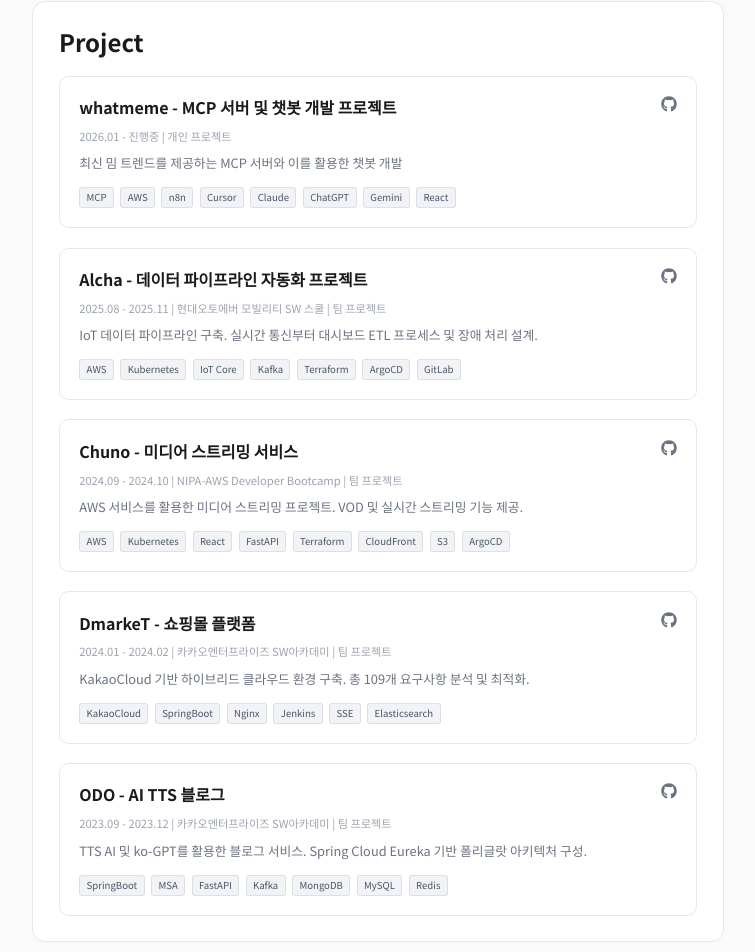
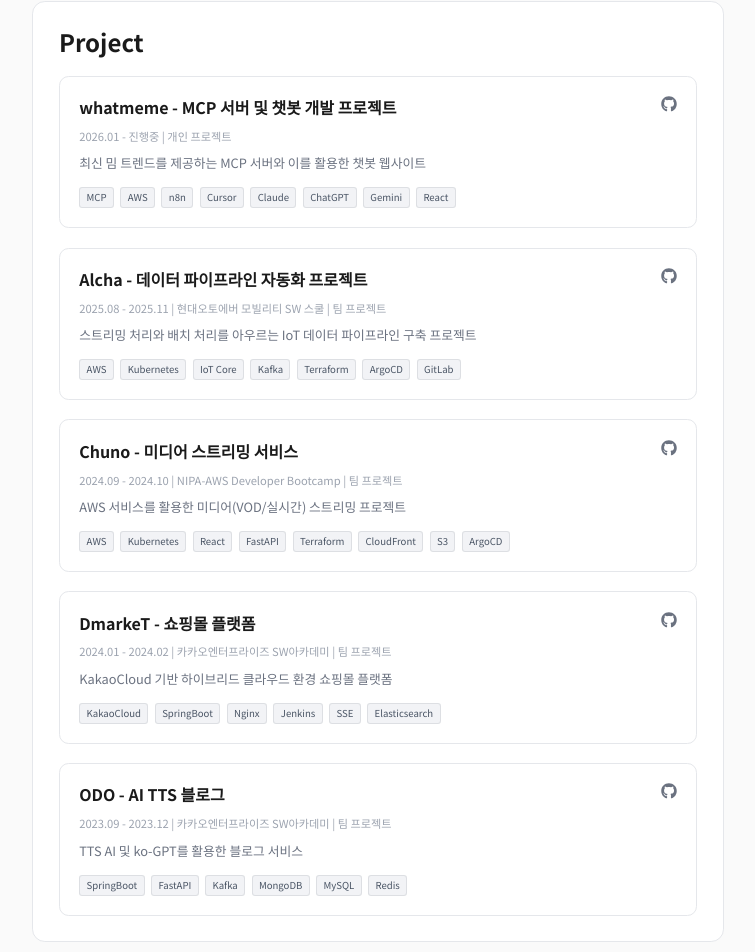
Before and after one commit to xxng1/xxng1-blog, a Next.js app: page /about in a window 1280 px wide. Shown: the part 1783-2735 px from the top of the page, without its empty margins (262-1017 px from the left). Built offline with nearby package versions, Linux system fonts and the light colour scheme.

Commit message:
chore: 프로젝트 설명 수정

```diff
--- a/src/components/projects-section.tsx
+++ b/src/components/projects-section.tsx
@@ -6,36 +6,36 @@ const projects = [
   {
     title: 'whatmeme - MCP 서버 및 챗봇 개발 프로젝트',
     period: '2026.01 - 진행중 | 개인 프로젝트',
-    description: '최신 밈 트렌드를 제공하는 MCP 서버와 이를 활용한 챗봇 개발',
+    description: '최신 밈 트렌드를 제공하는 MCP 서버와 이를 활용한 챗봇 웹사이트',
     techStack: ['MCP', 'AWS', 'n8n', 'Cursor', 'Claude', 'ChatGPT', 'Gemini', 'React'],
     githubUrl: 'https://github.com/whatmeme',
   },
   {
     title: 'Alcha - 데이터 파이프라인 자동화 프로젝트',
     period: '2025.08 - 2025.11 | 현대오토에버 모빌리티 SW 스쿨 | 팀 프로젝트',
-    description: 'IoT 데이터 파이프라인 구축. 실시간 통신부터 대시보드 ETL 프로세스 및 장애 처리 설계.',
+    description: '스트리밍 처리와 배치 처리를 아우르는 IoT 데이터 파이프라인 구축 프로젝트',
     techStack: ['AWS', 'Kubernetes', 'IoT Core', 'Kafka', 'Terraform', 'ArgoCD', 'GitLab'],
     githubUrl: 'https://github.com/H-Autoever',
   },
   {
     title: 'Chuno - 미디어 스트리밍 서비스',
     period: '2024.09 - 2024.10 | NIPA-AWS Developer Bootcamp | 팀 프로젝트',
-    description: 'AWS 서비스를 활용한 미디어 스트리밍 프로젝트. VOD 및 실시간 스트리밍 기능 제공.',
+    description: 'AWS 서비스를 활용한 미디어(VOD/실시간) 스트리밍 프로젝트',
     techStack: ['AWS', 'Kubernetes', 'React', 'FastAPI', 'Terraform', 'CloudFront', 'S3', 'ArgoCD'],
     githubUrl: 'https://github.com/AWS2-Chuno',
   },
   {
     title: 'DmarkeT - 쇼핑몰 플랫폼',
     period: '2024.01 - 2024.02 | 카카오엔터프라이즈 SW아카데미 | 팀 프로젝트',
-    description: 'KakaoCloud 기반 하이브리드 클라우드 환경 구축. 총 109개 요구사항 분석 및 최적화.',
+    description: 'KakaoCloud 기반 하이브리드 클라우드 환경 쇼핑몰 플랫폼',
     techStack: ['KakaoCloud', 'SpringBoot', 'Nginx', 'Jenkins', 'SSE', 'Elasticsearch'],
     githubUrl: 'https://github.com/DKT-Kwanza/dmarket-back',
   },
   {
     title: 'ODO - AI TTS 블로그',
     period: '2023.09 - 2023.12 | 카카오엔터프라이즈 SW아카데미 | 팀 프로젝트',
-    description: 'TTS AI 및 ko-GPT를 활용한 블로그 서비스. Spring Cloud Eureka 기반 폴리글랏 아키텍처 구성.',
-    techStack: ['SpringBoot', 'MSA', 'FastAPI', 'Kafka', 'MongoDB', 'MySQL', 'Redis'],
+    description: 'TTS AI 및 ko-GPT를 활용한 블로그 서비스',
+    techStack: ['SpringBoot', 'FastAPI', 'Kafka', 'MongoDB', 'MySQL', 'Redis'],
     githubUrl: 'https://github.com/KEA3-KeLog/ODO-Server',
   }
 ];
```
